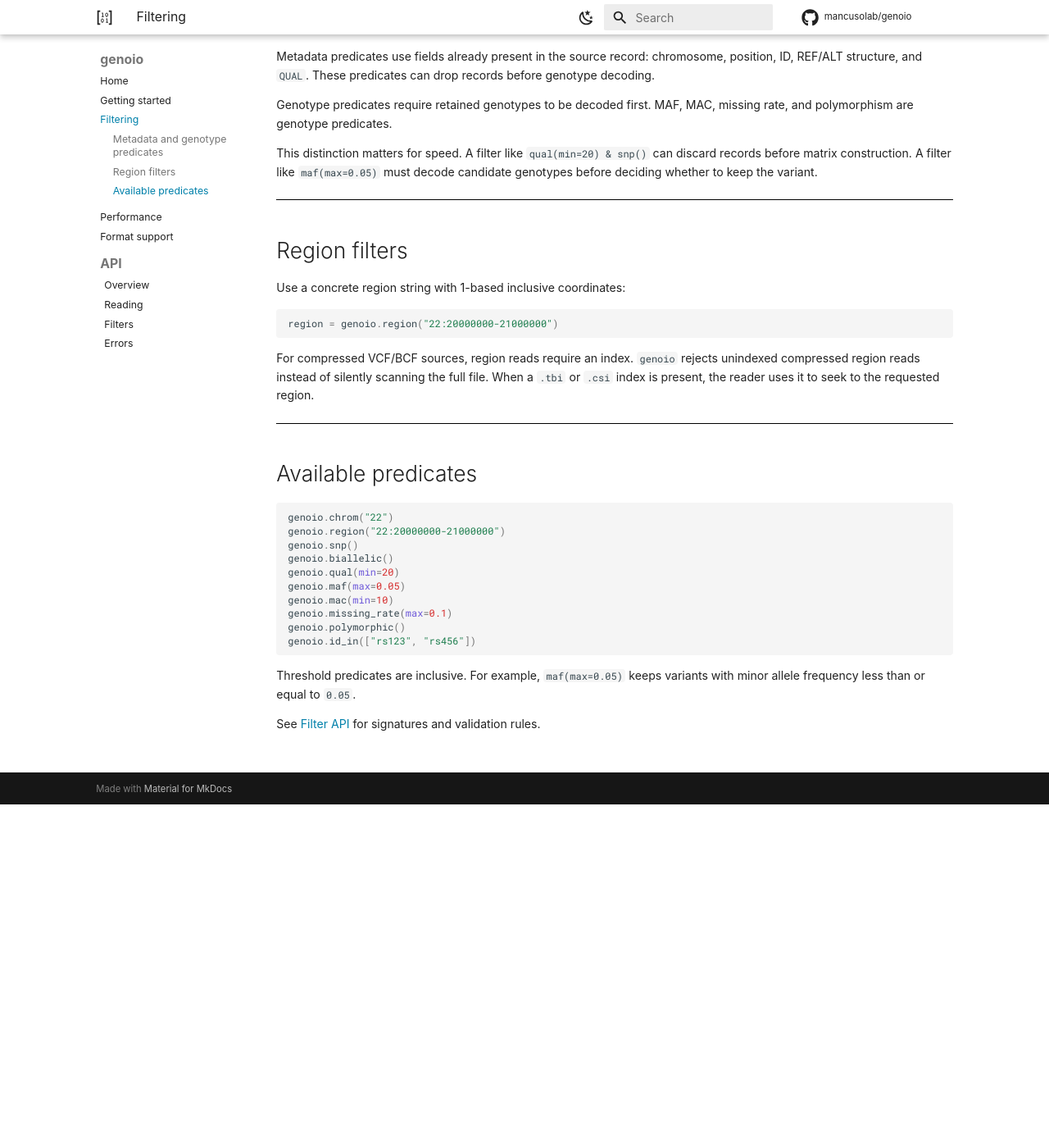
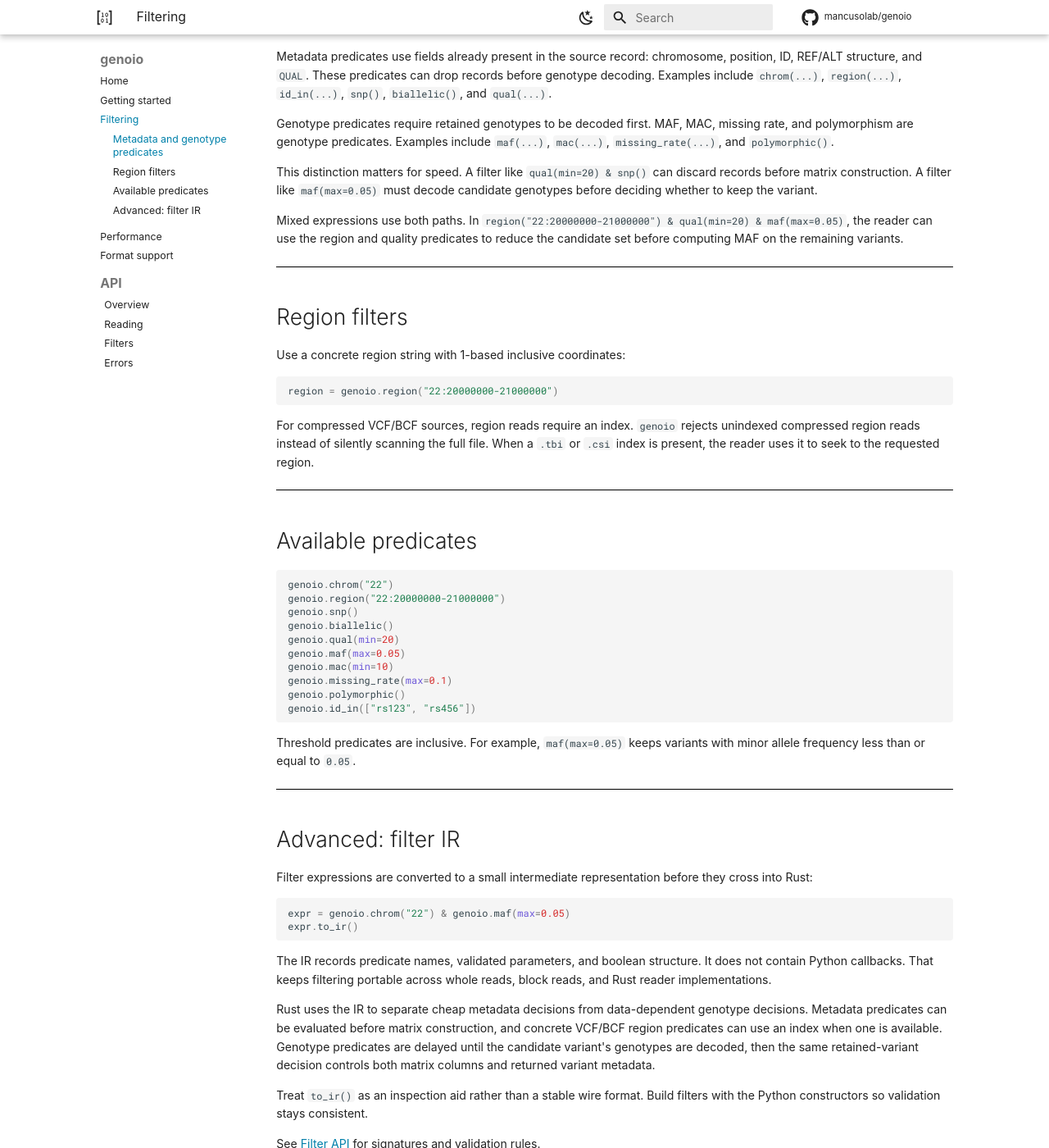
Before and after one commit to mancusolab/genoio, an MkDocs documentation site: the page built from docs/filtering.md, in a window 1280 px wide and 1400 px high, scrolled down 698 px. Shown: the whole window at 82% size. Built offline with MkDocs 1.6.1 and Material for MkDocs 9.7.7, drawn with Linux system fonts in a browser that asks for light colours; comment, search, counter and statistics services are not loaded; before the commit the page ends 1679 px from its top, so only the background shows below that.

````diff
--- a/docs/filtering.md
+++ b/docs/filtering.md
@@ -38,14 +38,21 @@
 
 Metadata predicates use fields already present in the source record:
 chromosome, position, ID, REF/ALT structure, and `QUAL`. These predicates can
-drop records before genotype decoding.
+drop records before genotype decoding. Examples include `chrom(...)`,
+`region(...)`, `id_in(...)`, `snp()`, `biallelic()`, and `qual(...)`.
 
 Genotype predicates require retained genotypes to be decoded first. MAF, MAC,
-missing rate, and polymorphism are genotype predicates.
+missing rate, and polymorphism are genotype predicates. Examples include
+`maf(...)`, `mac(...)`, `missing_rate(...)`, and `polymorphic()`.
 
 This distinction matters for speed. A filter like `qual(min=20) & snp()` can
 discard records before matrix construction. A filter like `maf(max=0.05)` must
 decode candidate genotypes before deciding whether to keep the variant.
+
+Mixed expressions use both paths. In
+`region("22:20000000-21000000") & qual(min=20) & maf(max=0.05)`, the reader can
+use the region and quality predicates to reduce the candidate set before
+computing MAF on the remaining variants.
 
 ---
 
@@ -82,4 +89,30 @@
 Threshold predicates are inclusive. For example, `maf(max=0.05)` keeps variants
 with minor allele frequency less than or equal to `0.05`.
 
+---
+
+## Advanced: filter IR
+
+Filter expressions are converted to a small intermediate representation before
+they cross into Rust:
+
+```python
+expr = genoio.chrom("22") & genoio.maf(max=0.05)
+expr.to_ir()
+```
+
+The IR records predicate names, validated parameters, and boolean structure. It
+does not contain Python callbacks. That keeps filtering portable across whole
+reads, block reads, and Rust reader implementations.
+
+Rust uses the IR to separate cheap metadata decisions from data-dependent
+genotype decisions. Metadata predicates can be evaluated before matrix
+construction, and concrete VCF/BCF region predicates can use an index when one
+is available. Genotype predicates are delayed until the candidate variant's
+genotypes are decoded, then the same retained-variant decision controls both
+matrix columns and returned variant metadata.
+
+Treat `to_ir()` as an inspection aid rather than a stable wire format. Build
+filters with the Python constructors so validation stays consistent.
+
 See [Filter API](api/filters.md) for signatures and validation rules.
````
Also changed, not shown: .pre-commit-config.yaml (+9 -2 lines), README.md (+9 -6 lines), docs/api/reading.md (+3 -1 lines), pyproject.toml (+19 -6 lines), 9 other files.
